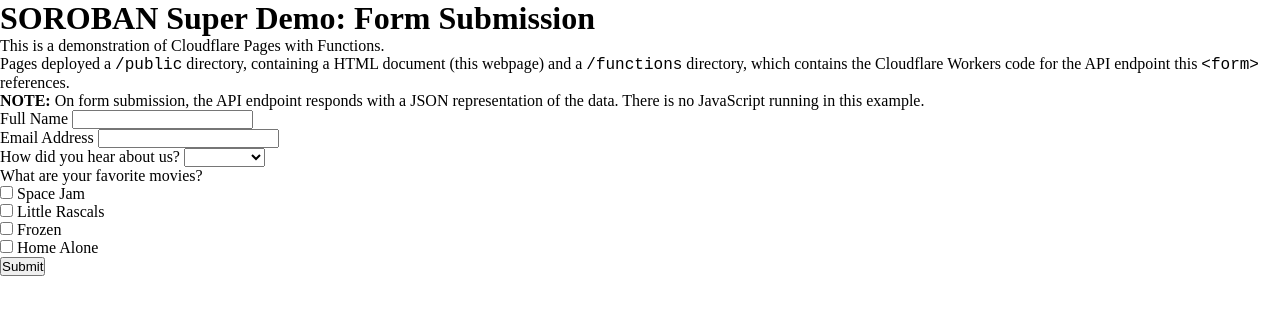
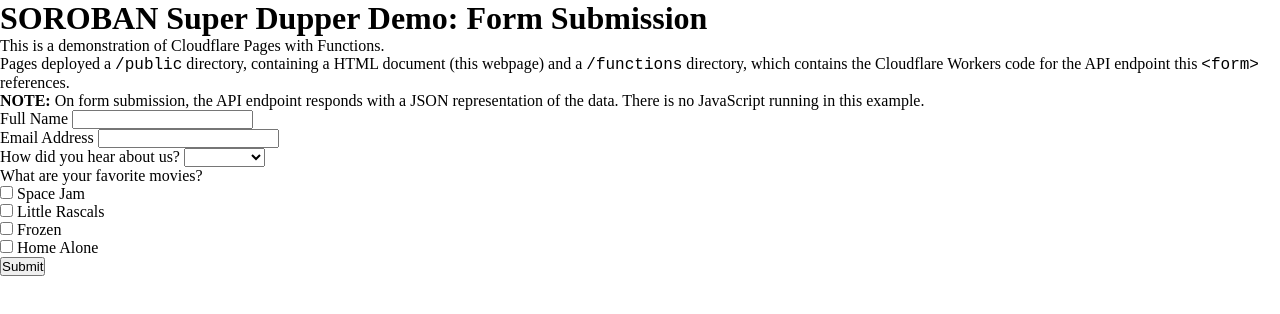
Before and after one commit to DesertBlockchain/vscodetest, a plain HTML site: page index.html in a window 1280 px wide. Drawn offline with Linux system fonts and the light colour scheme.

Commit message:
Testing another change

```diff
--- a/index.html
+++ b/index.html
@@ -13,7 +13,7 @@
 	<body>
 
 		<main>
-			<h1>SOROBAN Super Demo: Form Submission</h1>
+			<h1>SOROBAN Super Dupper Demo: Form Submission</h1>
 
 			<blockquote>
 				<p>This is a demonstration of Cloudflare Pages with Functions.</p>
```
